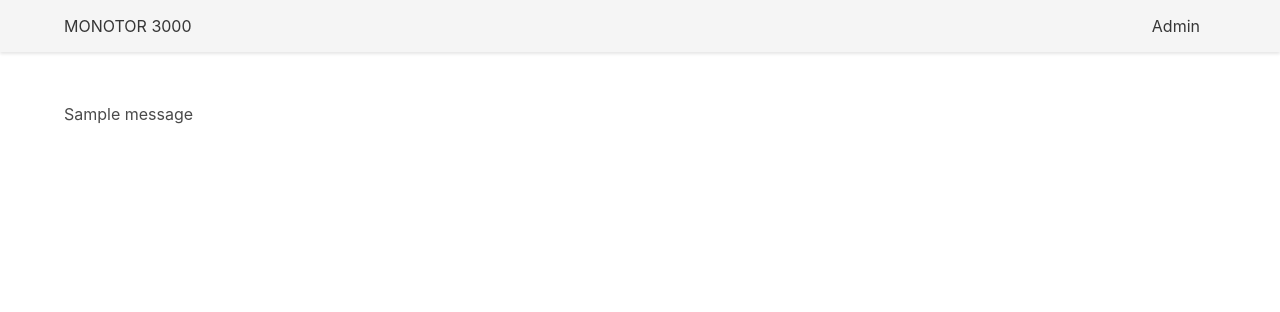
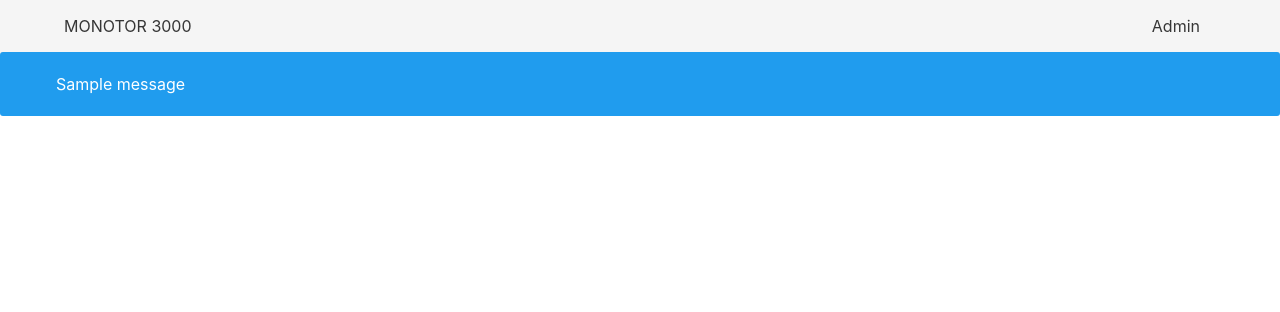
Before and after one commit to ludel/Monitor3000, a Flask app: page / in a window 1280 px wide. Shown: the top 312 px of the page. Run offline with Flask 2, Linux system fonts and the light colour scheme; one stand-in notice (Sample message) is shown; data that the repository does not hold is empty; some libraries are stand-ins or nearby versions.

Commit message:
info, danger header

```diff
--- a/templates/layout.html
+++ b/templates/layout.html
@@ -24,16 +24,25 @@
     </div>
 </nav>
 
-<div class="container" id="corps">
 {% with messages = get_flashed_messages() %}
     {% if messages %}
         <ul>
             {% for message in messages %}
-                    <p>{{ message }}</p>
+                {% if "Error" in message  %}
+                <div class="notification is-danger">
+                {% else %}
+                <div class="notification is-info">
+                {% endif %}
+                    <div class="container">
+                        {{ message }}
+                    </div>
+                </div>
             {% endfor %}
         </ul>
     {% endif %}
 {% endwith %}
+
+<div class="container" id="corps">
     {% block body %}{% endblock %}
 </div>
 </body>
```
Lines whose indentation alone changed are shown as unchanged.
